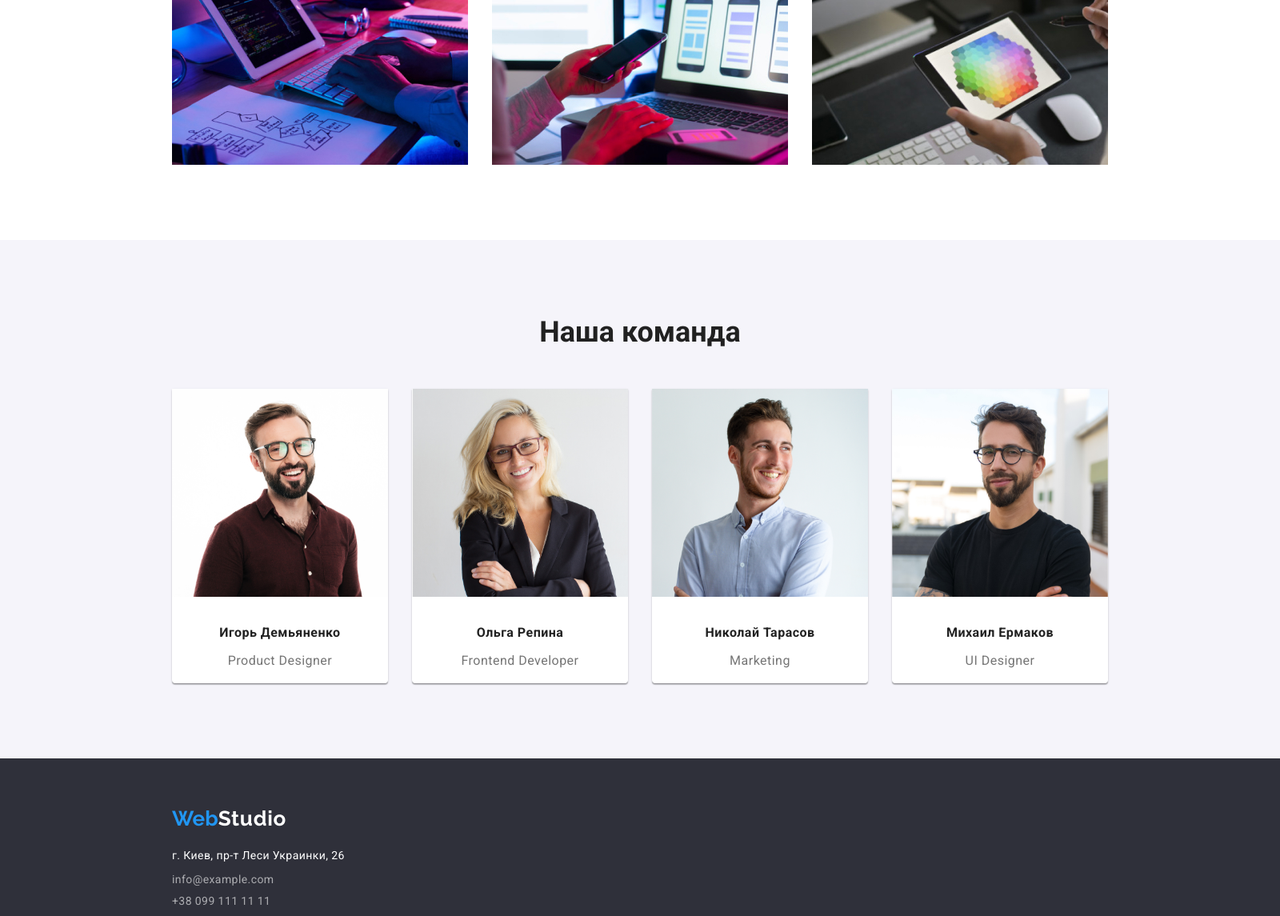
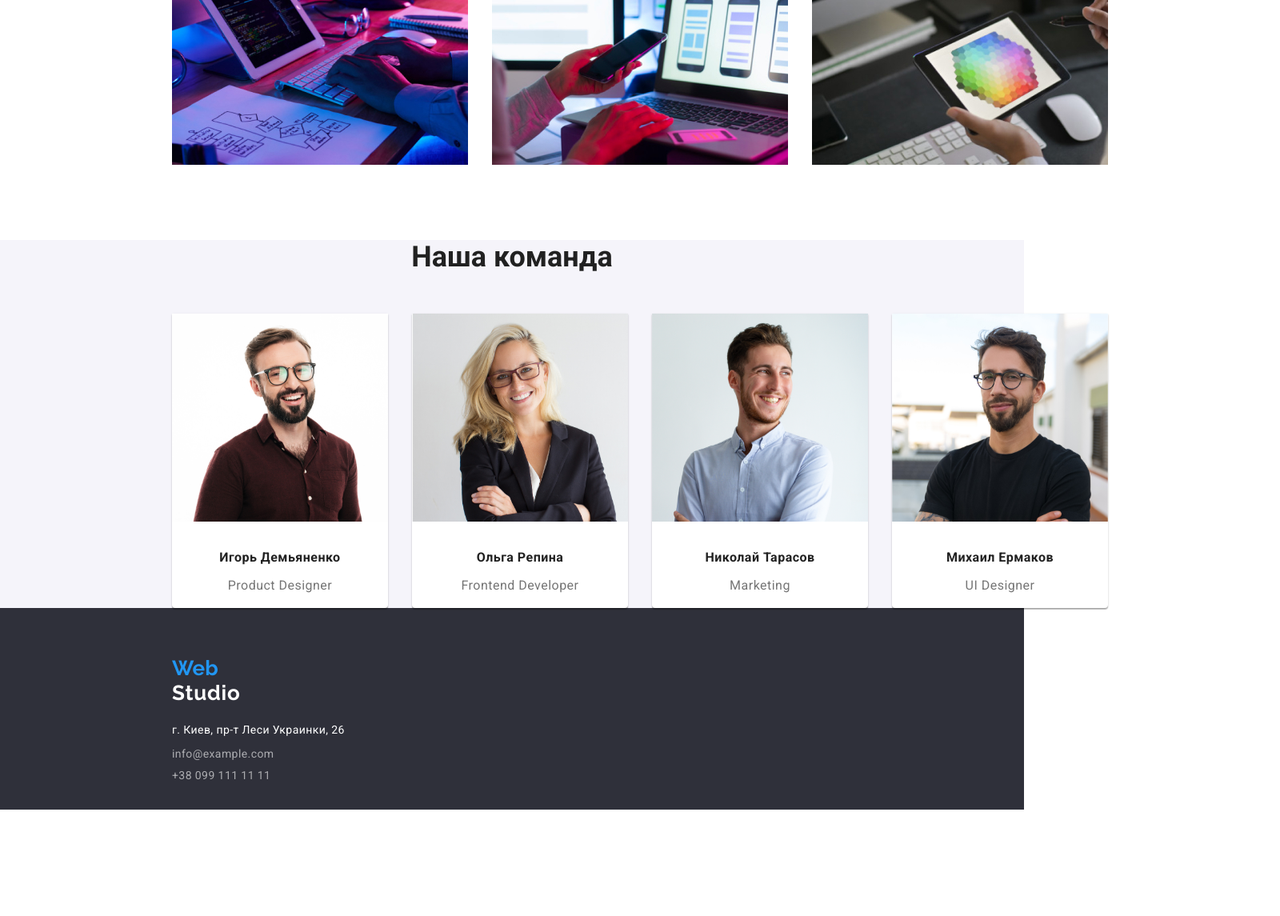
Before and after one commit to Plodista/goit-markup-hw-03, a plain HTML site: page index.html in a window 1280 px wide. Shown: the part 1149-2294 px from the top of the page at 80% size, 1600 px wide, since content can reach past the window. After the commit the page ends 2161 px from the top, so only its background shows below. Drawn offline with Linux system fonts and the light colour scheme.

Commit message:
added width2

```diff
--- a/styles.css
+++ b/styles.css
@@ -29,7 +29,7 @@
  body {
   color: var(--text-color-black);
   font-family: Roboto, sans-serif;
-  width: 1600px;
+  /* width: 1600px; */
   margin: 0;
 }
 
@@ -125,7 +125,7 @@ justify-content: space-between; -распределение ылементов
    /************ footer*************8 */
 .footer {
   background-color: var(--color-footer);
-  width: 1600px;
+  /* width: 1600px; */
   height: 252px;
 }
 .info-studio {
@@ -488,13 +488,13 @@ height: 21px;
 /************Наша команда блок **************/
 .team  {
   background-color: var(--block-color);
-  /* width: 1600px; */
+  /* width: 1600px;
   width: auto;
   margin-top: 0;
   margin-bottom: 0;
   display: inline-block;
   align-items: center;
-  height: 648px;
+  height: 648px; */
 
 }
 
```
